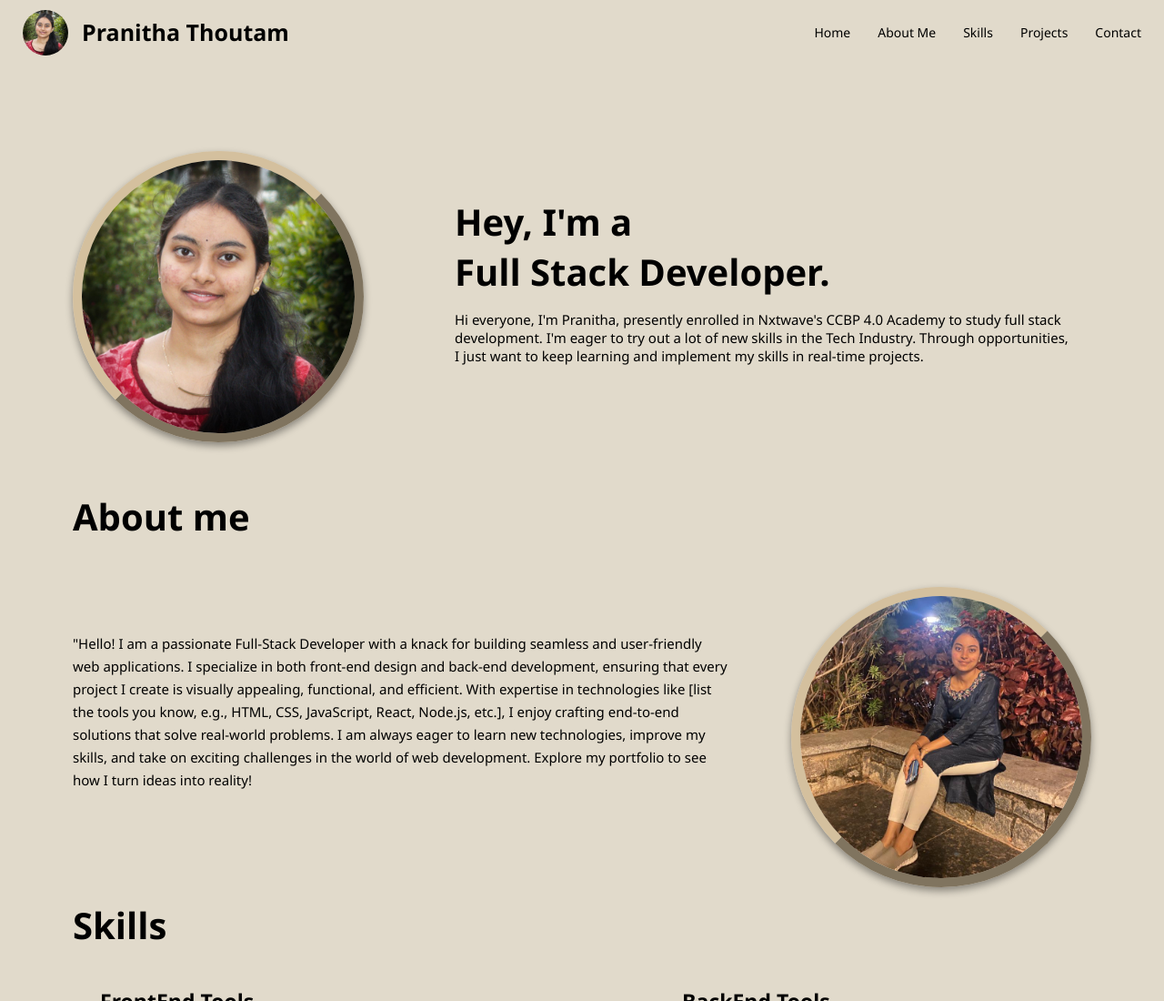
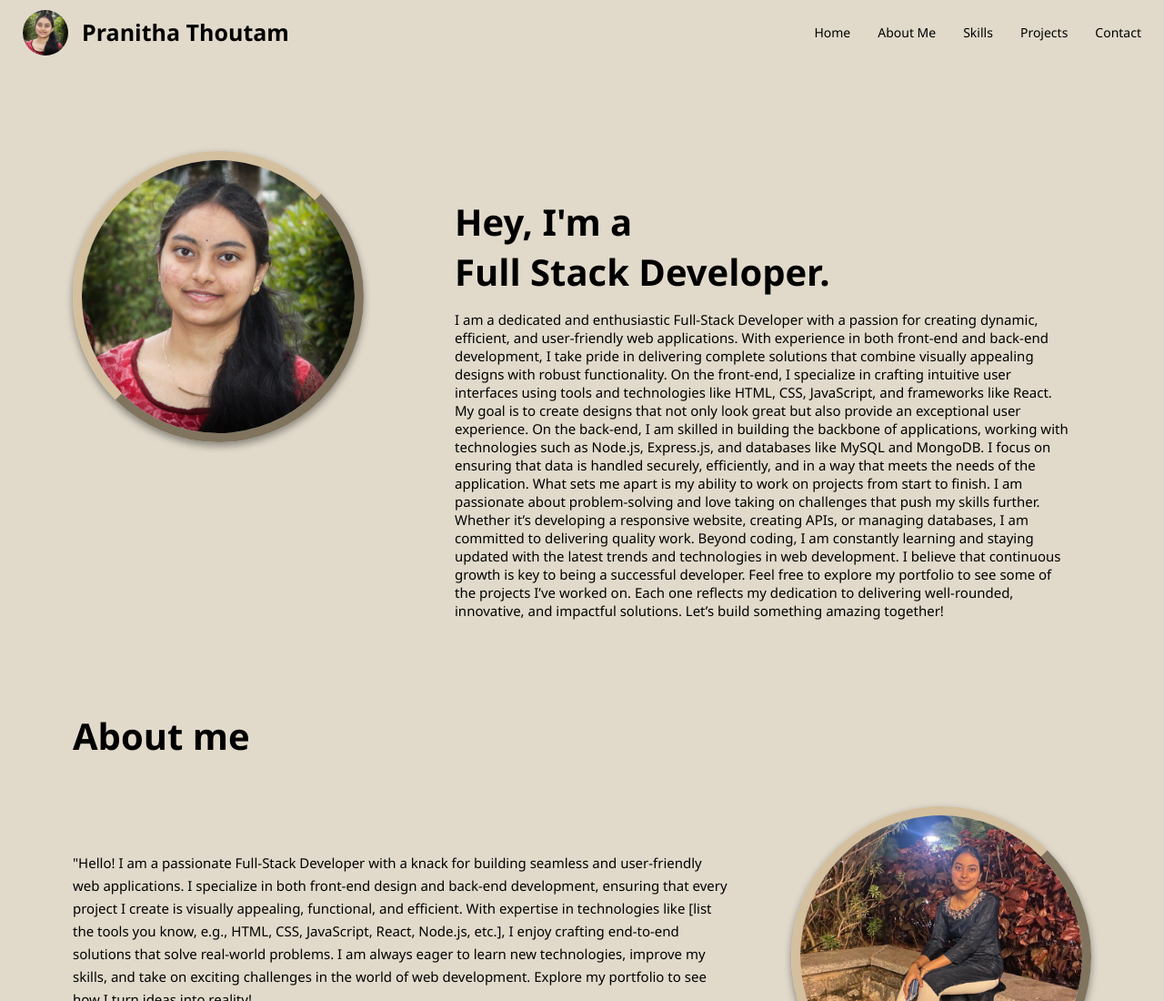
Before and after one commit to Pranitha-Thoutam/My_Portfolio_ATT1_training, a plain HTML site: page index.html in a window 1280 px wide. Shown: the top 1100 px of the page at 91% size. Drawn offline with nearby package versions, Linux system fonts and the light colour scheme; files whose address does not match are found by name.

Commit message:
Update index.html

```diff
--- a/index.html
+++ b/index.html
@@ -32,9 +32,17 @@
         </div>
         <div class = "intro-box">
             <h1 class = "home-title">Hey, I'm a <br>Full Stack Developer.</h1>
-            <p class = "home-description">Hi everyone, I'm Pranitha, presently enrolled in Nxtwave's CCBP 4.0 Academy to study full stack development.
-                    I'm eager to try out a lot of new skills in the Tech Industry.
-                     Through opportunities, I just want to keep learning and implement my skills in real-time projects.
+            <p class = "home-description">I am a dedicated and enthusiastic Full-Stack Developer with a passion for creating dynamic, efficient, and user-friendly web applications. With experience in both front-end and back-end development, I take pride in delivering complete solutions that combine visually appealing designs with robust functionality.
+
+On the front-end, I specialize in crafting intuitive user interfaces using tools and technologies like HTML, CSS, JavaScript, and frameworks like React. My goal is to create designs that not only look great but also provide an exceptional user experience.
+
+On the back-end, I am skilled in building the backbone of applications, working with technologies such as Node.js, Express.js, and databases like MySQL and MongoDB. I focus on ensuring that data is handled securely, efficiently, and in a way that meets the needs of the application.
+
+What sets me apart is my ability to work on projects from start to finish. I am passionate about problem-solving and love taking on challenges that push my skills further. Whether it’s developing a responsive website, creating APIs, or managing databases, I am committed to delivering quality work.
+
+Beyond coding, I am constantly learning and staying updated with the latest trends and technologies in web development. I believe that continuous growth is key to being a successful developer.
+
+Feel free to explore my portfolio to see some of the projects I’ve worked on. Each one reflects my dedication to delivering well-rounded, innovative, and impactful solutions. Let’s build something amazing together!
             </p>
         </div>
     </section>
```
